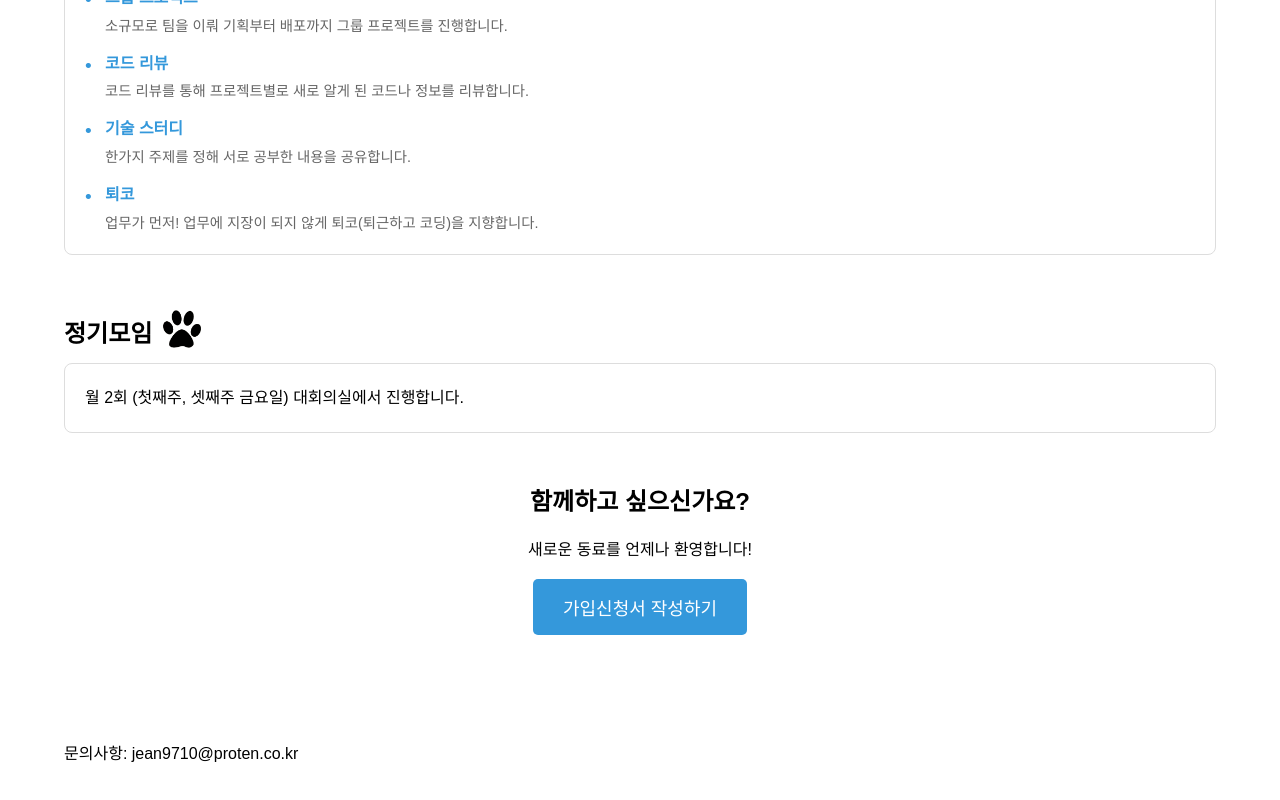
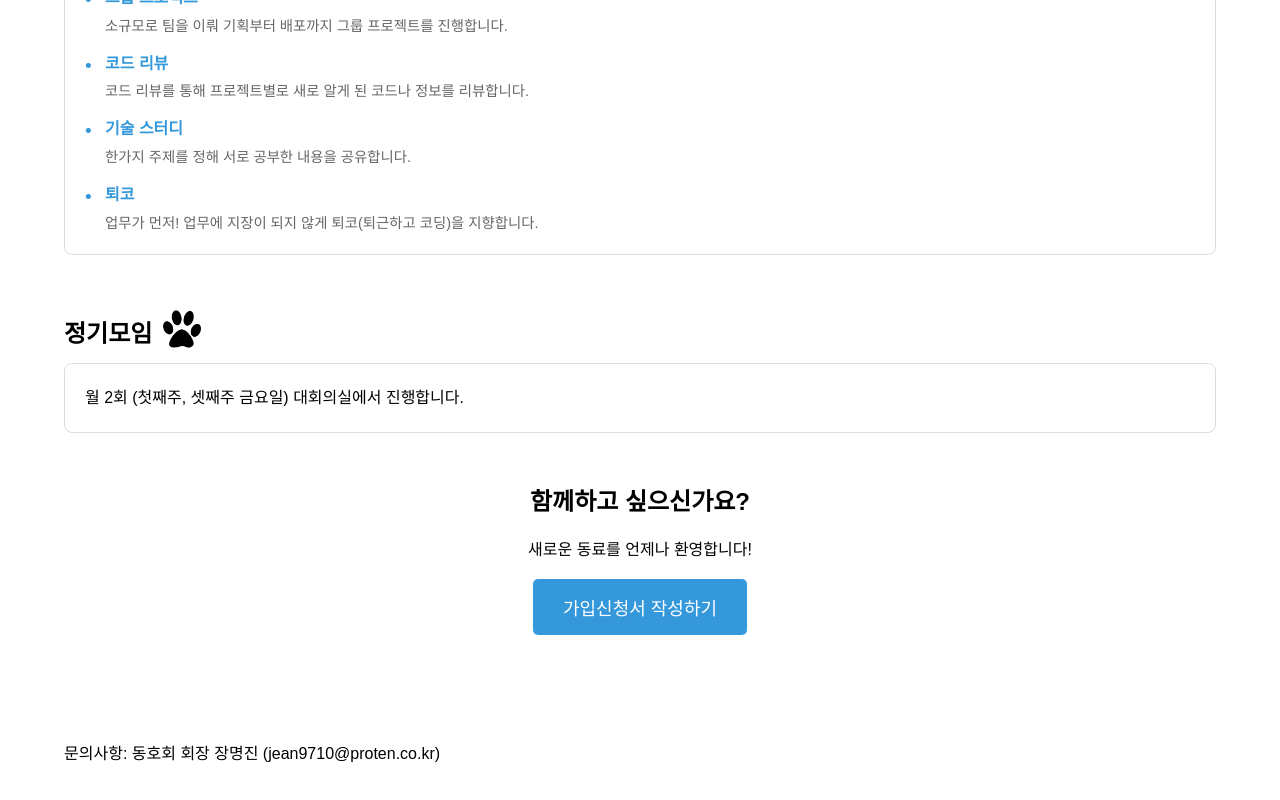
Before and after one commit to JangMyeongJin/infopage, a React (Create React App) app: page / in a window 1280 px wide. Shown: the part 637-1437 px from the top of the page. Built offline with nearby package versions, Linux system fonts and the light colour scheme.

Commit message:
문의사항 추가

```diff
--- a/src/component/Footer.js
+++ b/src/component/Footer.js
@@ -3,7 +3,7 @@ import React from "react";
 const Footer = () => {
     return (
         <footer className="container">
-            <p>문의사항: jean9710@proten.co.kr</p>
+            <p>문의사항: 동호회 회장 장명진 (jean9710@proten.co.kr)</p>
         </footer>
     )
 }
```
